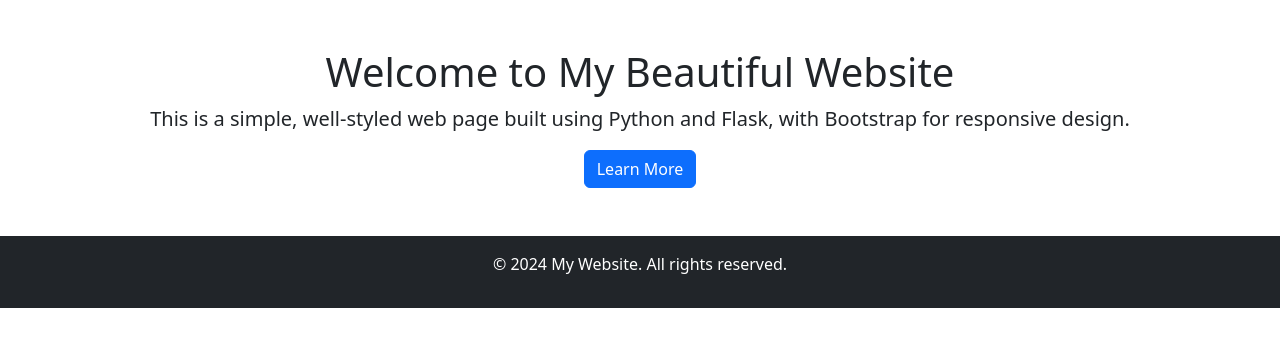
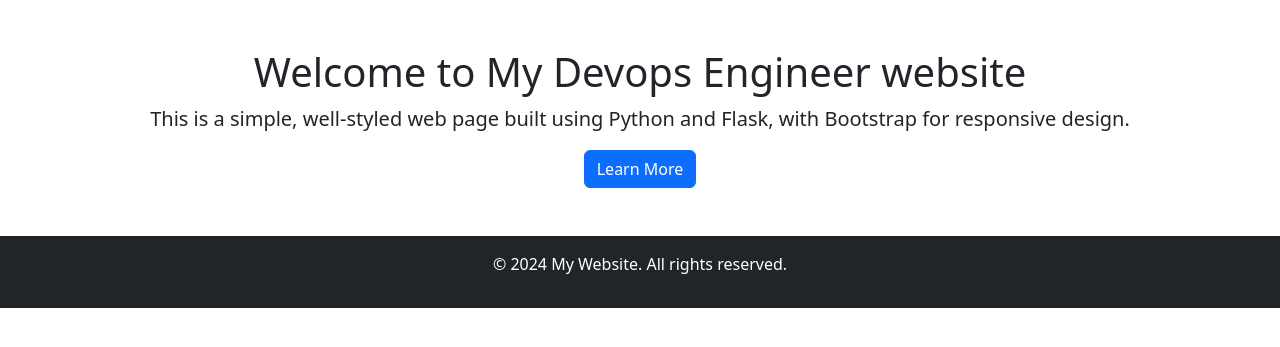
Before and after one commit to Bablu7011/new-project-repo, a Flask app: page / in a window 1280 px wide. Shown: the part 56-403 px from the top of the page. Run offline with Flask 3, Linux system fonts and the light colour scheme.

Commit message:
Update index.html

```diff
--- a/project/templates/index.html
+++ b/project/templates/index.html
@@ -36,7 +36,7 @@
     <!-- Main Content -->
     <div class="container mt-5">
         <div class="text-center">
-            <h1>Welcome to My Beautiful Website</h1>
+            <h1>Welcome to My Devops Engineer website</h1>
             <p class="lead">This is a simple, well-styled web page built using Python and Flask, with Bootstrap for responsive design.</p>
             <a href="#" class="btn btn-primary">Learn More</a>
         </div>
```
